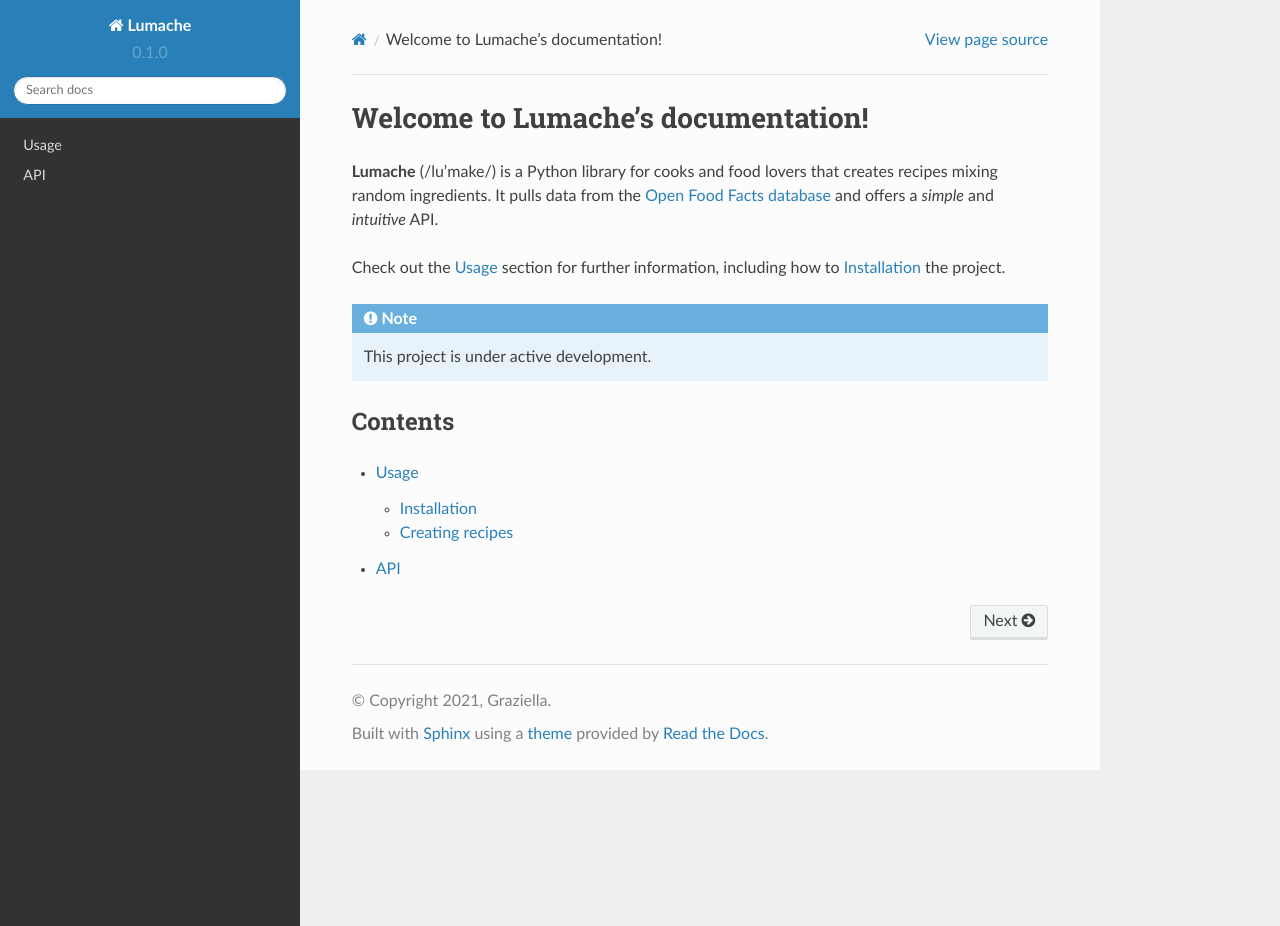
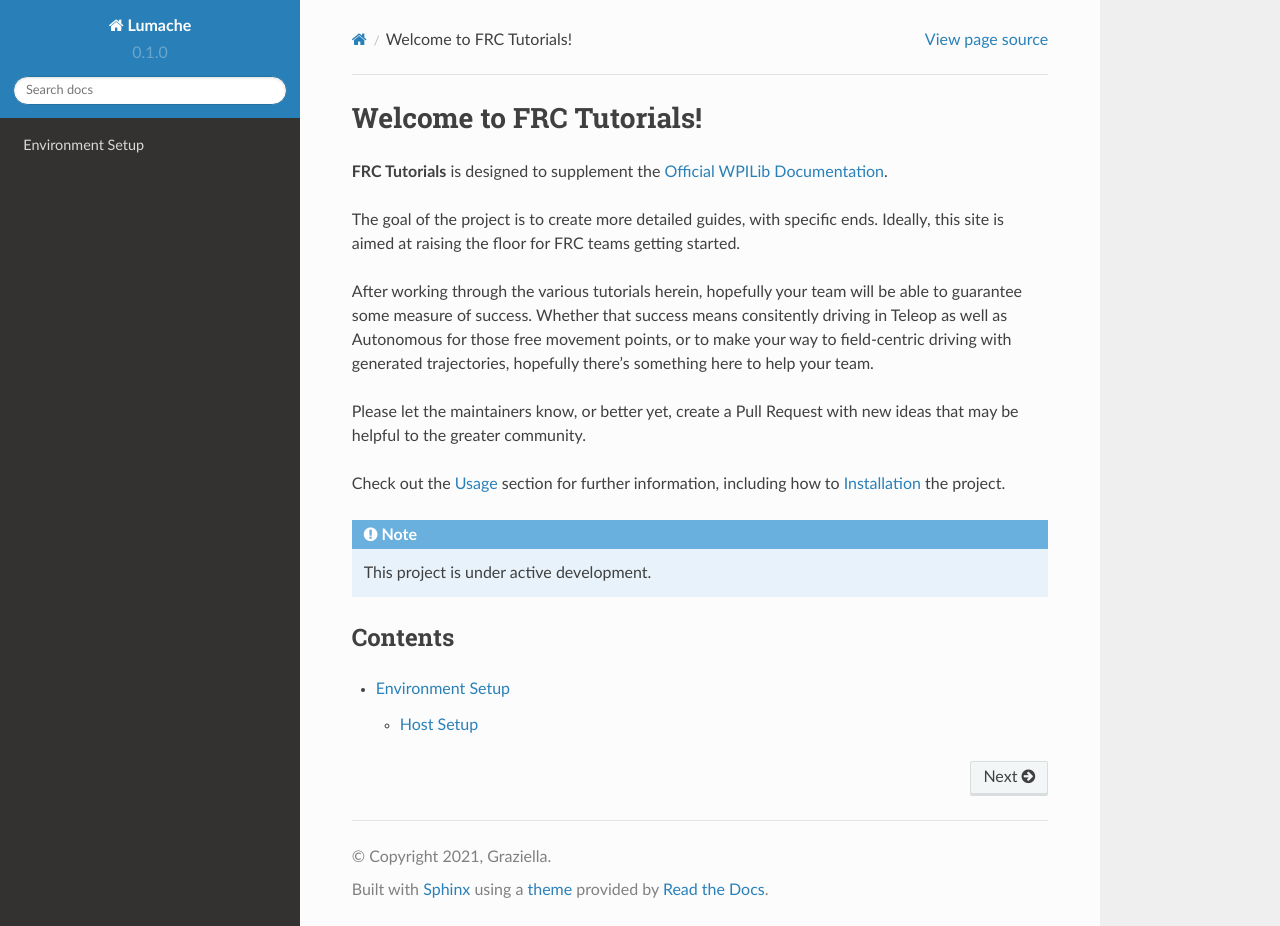
Before and after one commit to Lambda-Corps/frc-tutorials, a Sphinx documentation site: the page built from docs/source/index.rst, in a window 1280 px wide and 926 px high. Built offline with Sphinx 7.4.7 and the Read the Docs theme 2.0.0, drawn with Linux system fonts in a browser that asks for light colours.

```diff
--- a/docs/source/index.rst
+++ b/docs/source/index.rst
@@ -1,10 +1,14 @@
-Welcome to Lumache's documentation!
+Welcome to FRC Tutorials!
 ===================================
 
-**Lumache** (/lu'make/) is a Python library for cooks and food lovers
-that creates recipes mixing random ingredients.
-It pulls data from the `Open Food Facts database <https://world.openfoodfacts.org/>`_
-and offers a *simple* and *intuitive* API.
+**FRC Tutorials** is designed to supplement the `Official WPILib Documentation <https://docs.wpilib.org/en/stable/docs/software/vscode-overview/creating-robot-program.html>`_.
+
+The goal of the project is to create more detailed guides, with specific ends. Ideally, this site is aimed at raising the floor for FRC teams getting started.
+
+After working through the various tutorials herein, hopefully your team will be able to guarantee some measure of success.  Whether that success means consitently driving in Teleop as well as Autonomous for those free movement points, or to make your way to field-centric driving with generated trajectories, hopefully there's something here to help your team.
+
+Please let the maintainers know, or better yet, create a Pull Request with new ideas that may be helpful to the greater community.
+
 
 Check out the :doc:`usage` section for further information, including
 how to :ref:`installation` the project.
@@ -18,5 +22,4 @@ Contents
 
 .. toctree::
 
-   usage
-   api
+   setup
--- a/pyproject.toml
+++ b/pyproject.toml
@@ -3,6 +3,6 @@ requires = ["flit_core >=3.2,<4"]
 build-backend = "flit_core.buildapi"
 
 [project]
-name = "lumache"
-authors = [{name = "Graziella", email = "graziella@lumache"}]
+name = "FRC Tutorials"
+authors = [{name = "WPI Tutorials", email = "tutorials@frc"}]
 dynamic = ["version", "description"]
```
Also changed, not shown: docs/source/setup.rst (added, +15 -0 lines), lumache.py (deleted, +0 -23 lines).
